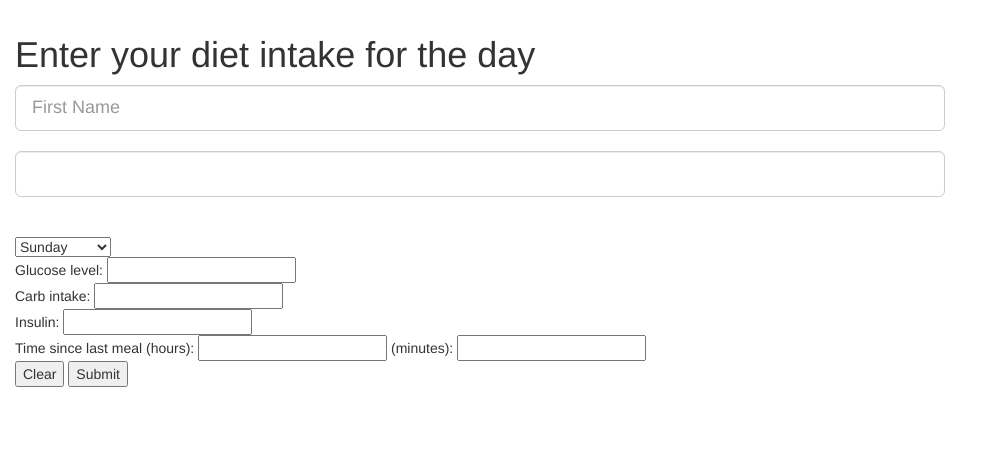
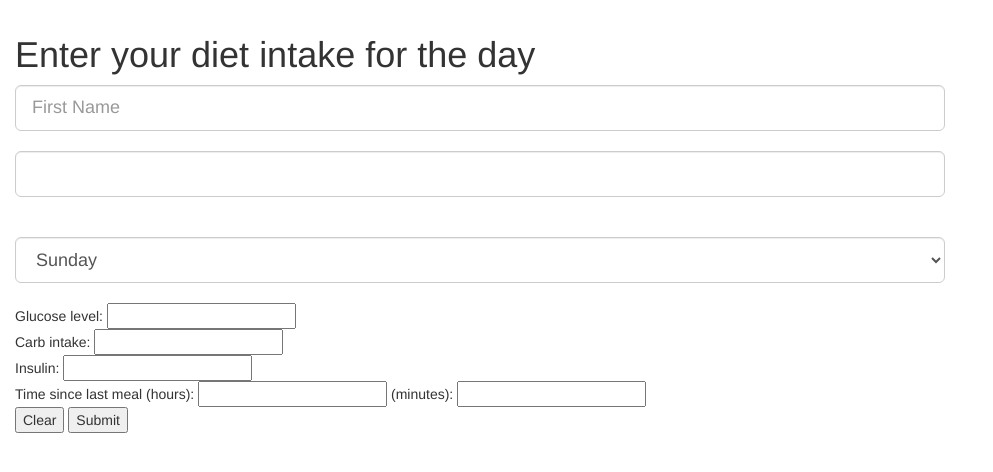
Before and after one commit to AdamVanScyoc/CUHackit, a Flask app: page / in a window 1280 px wide. Shown: the top 472 px of the page, without its empty margins (0-993 px from the left). Run offline with Flask 2, Linux system fonts and the light colour scheme; some libraries are stand-ins or nearby versions.

Commit message:
Added select class

```diff
--- a/templates/index.html
+++ b/templates/index.html
@@ -21,7 +21,7 @@
        <input class="form-control flipthis-highlight" id="example-text-input-horizontal-lg" type="text" name="lastName" plcaeholder="Last Name">
     <br>
     <br>
-    <select name="Day" form="dailyData">
+    <select class="form-control flipthis-highlight" name="Day" form="dailyData">
       <option value=1>Sunday</option>
       <option value=2>Monday</option>
       <option value=3>Tuesday</option>
```
